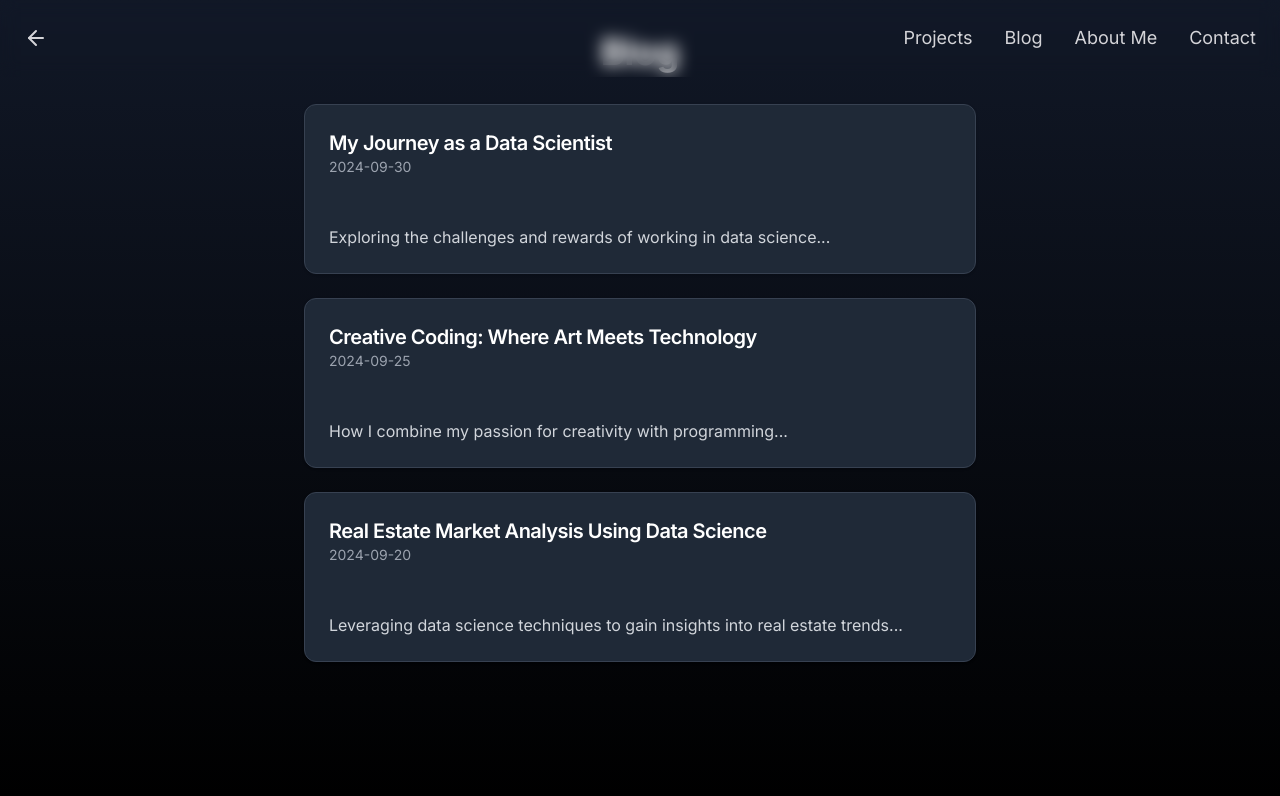
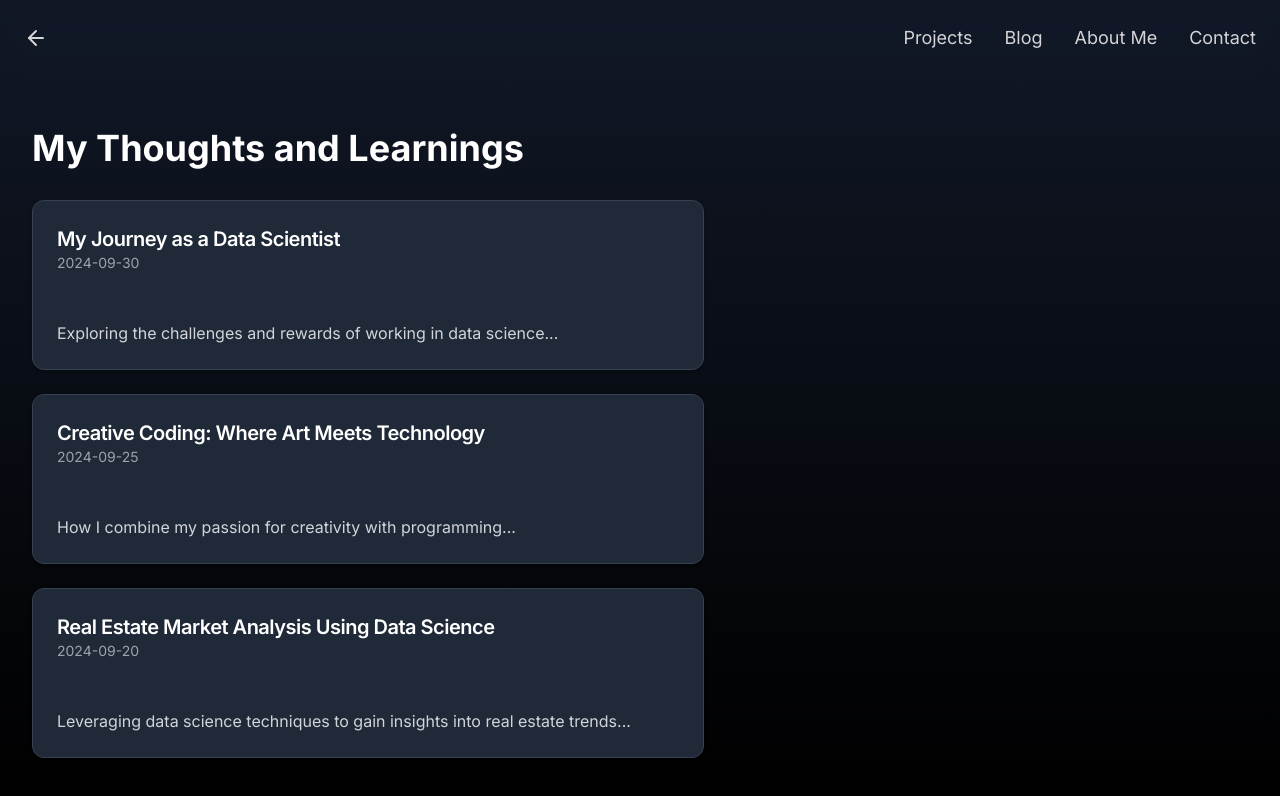
Before and after one commit to netranga/personal-portfolio, a Next.js app: page /blog in a window 1280 px wide. Shown: the top 796 px of the page. Built offline with nearby package versions, Linux system fonts and the light colour scheme; no server answers; what tailwindcss-debug-screens would draw is missing.

Commit message:
blog first entry

```diff
--- a/app/blog/page.tsx
+++ b/app/blog/page.tsx
@@ -32,10 +32,11 @@ const blogPosts: BlogPost[] = [
 
 export default function BlogList() {
   return (
-    <div className="min-h-screen bg-gradient-to-b from-gray-900 to-black text-white p-8">
+    <div className="min-h-screen bg-gradient-to-b from-gray-900 to-black text-white">
       <Navigation />
-      <h1 className="text-4xl font-bold mb-8 text-center">Blog</h1>
-      <div className="max-w-2xl mx-auto space-y-6">
+      <div className="pt-32 px-8">
+        <h1 className="text-4xl font-bold mb-8 text-left">My Thoughts and Learnings</h1>
+        <div className="max-w-2xl space-y-6">
           {blogPosts.map((post) => (
             <Link href={`/blog/${post.id}`} key={post.id} className="block transition-transform hover:scale-105">
               <Card className="bg-gray-800 border-gray-700 hover:bg-gray-700 transition-colors">
@@ -51,5 +52,6 @@ export default function BlogList() {
           ))}
         </div>
       </div>
+    </div>
   )
 }
```
Also changed, not shown: app/blog/[id].tsx (renamed from app/blog/1.tsx). Lines whose indentation alone changed are shown as unchanged.
